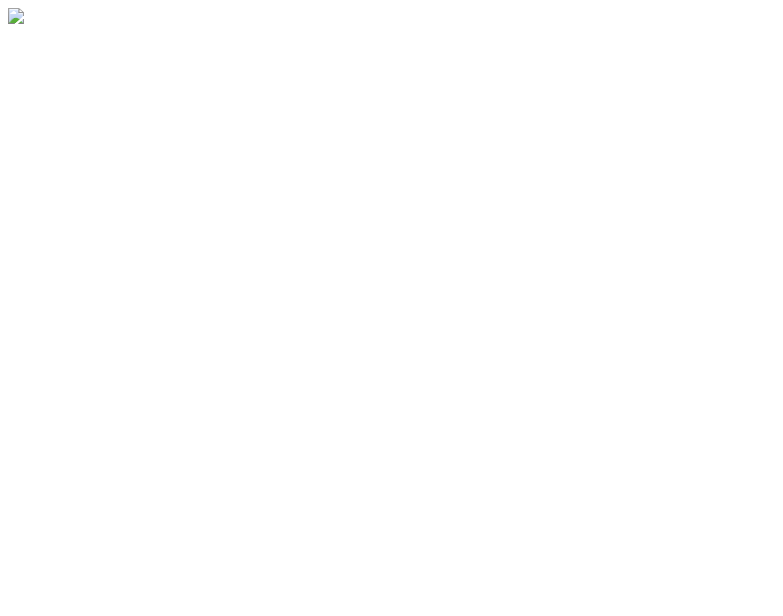
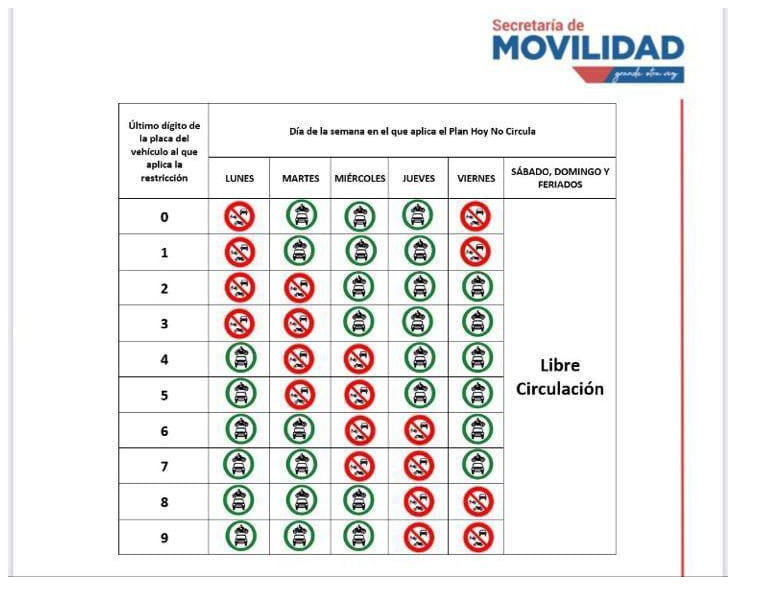
Before and after one commit to eguezgustavo/circulo, a plain HTML site: page index.html in a window 1280 px wide. Shown: the whole page, without its empty margins (0-783 px from the left). Drawn offline with Linux system fonts and the light colour scheme.

Commit message:
udpates url

```diff
--- a/index.html
+++ b/index.html
@@ -1,6 +1,6 @@
 <!DOCTYPE html>
 <html>
 <body>
-    <image src="current.jpg" />
+    <image src="current.jpeg" />
 </body>
 </html>
```
